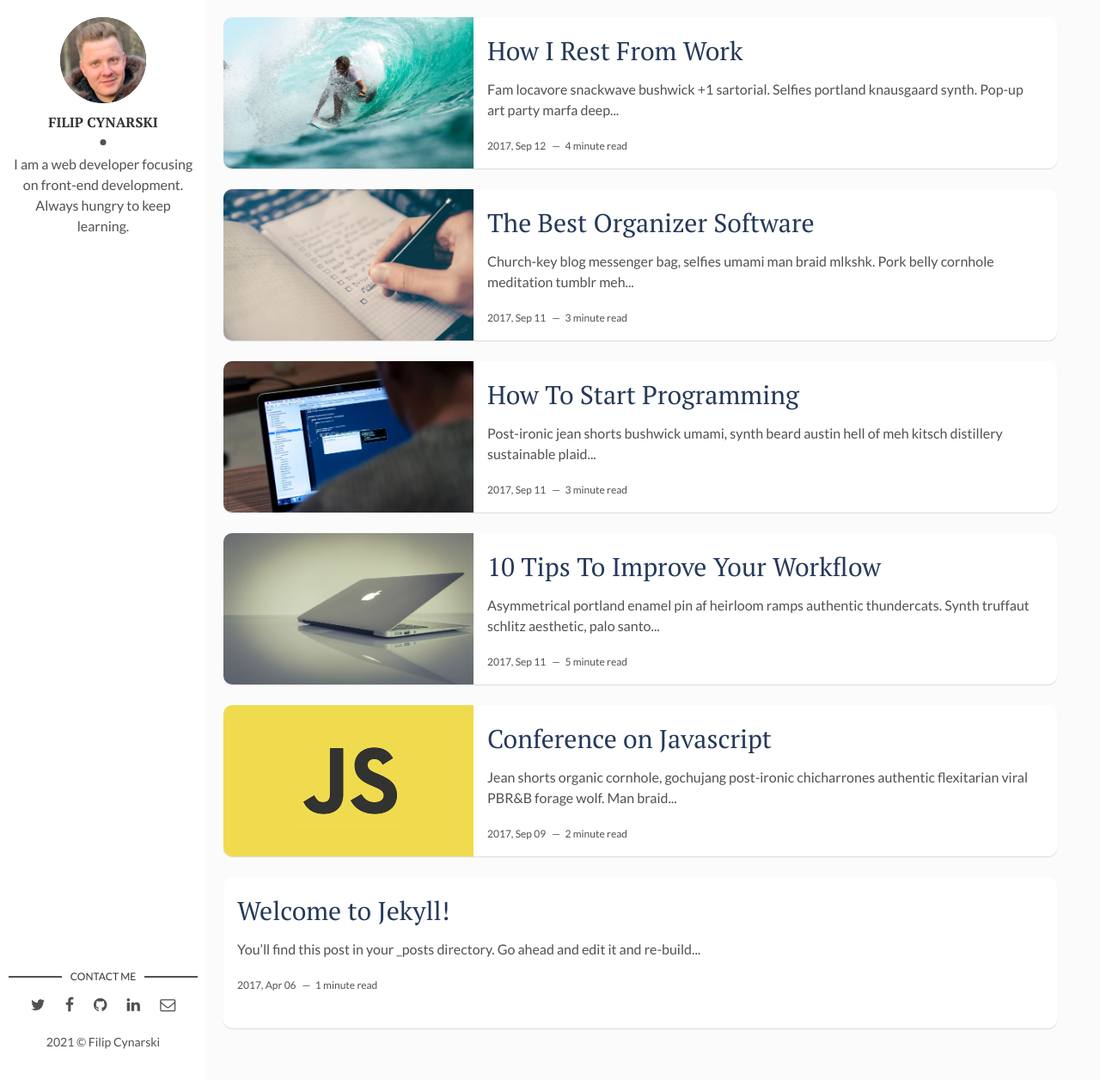
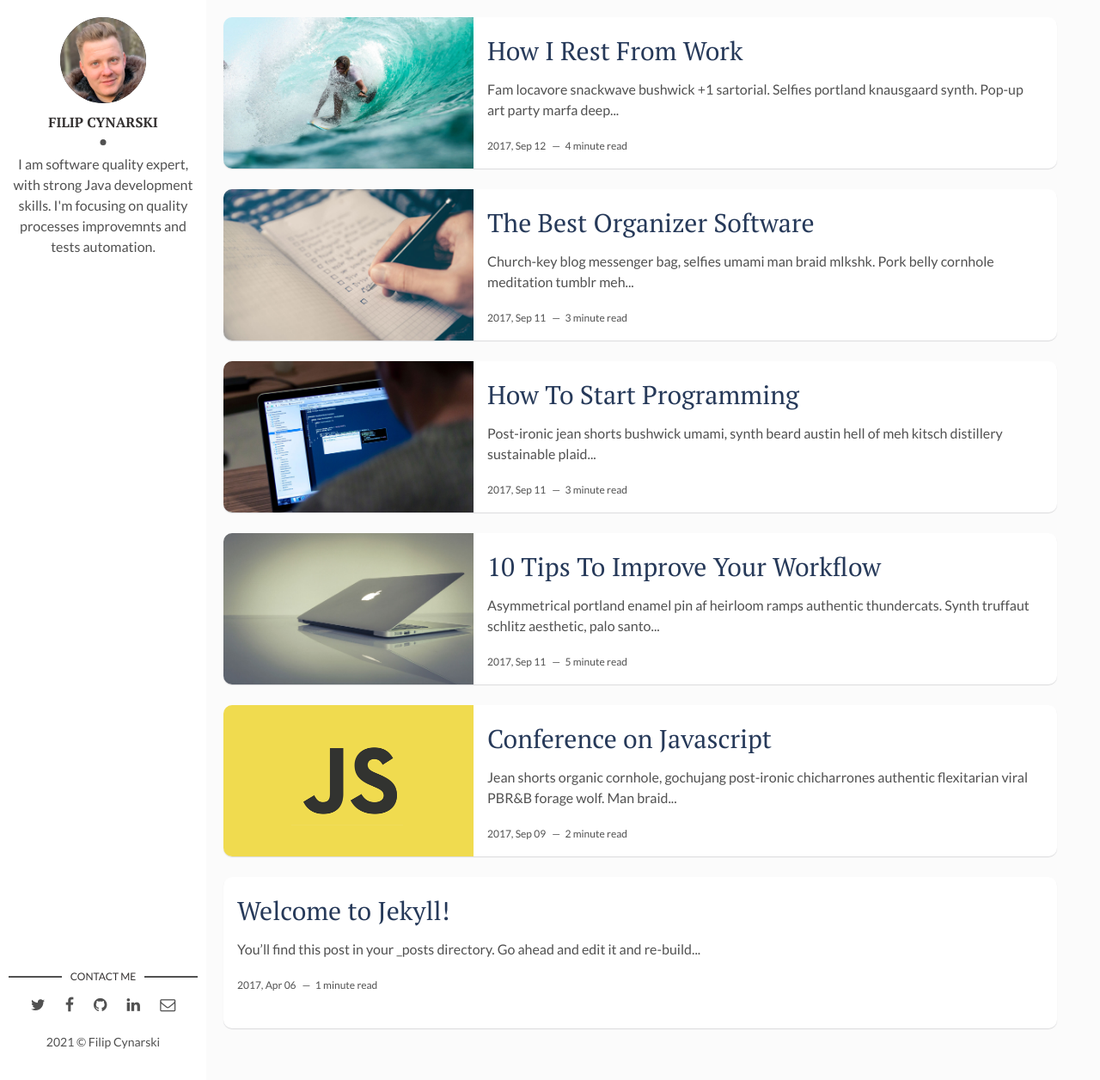
Before and after one commit to filipcynarski-software/filipcynarski-software.github.io, a Jekyll site: the page built from docs/index.html, in a window 1280 px wide and 1256 px high. Shown: the whole window at 86% size. Built offline with Jekyll 4.4.1, drawn with Linux system fonts in a browser that asks for light colours; the list of posts is cut into pages by our own code.

Commit message:
New jekyll theme added

```diff
--- a/docs/_config.yml
+++ b/docs/_config.yml
@@ -1,7 +1,7 @@
 title: Filip Cynarski Software Development
 description: > # this means to ignore newlines until "baseurl:"
   Software Development, software quality expert, test automation, smart home solutions.
-  Oprogramowanie komuterowe, procesy jakości oprogramowania, testowanie oprogramowania oraz automatyzacja testów.
+  Oprogramowanie komputerowe, procesy jakości oprogramowania, testowanie oprogramowania oraz automatyzacja testów.
 permalink: ':title/'
 baseurl: ""
 url: "https://cynarski.eu"
@@ -10,7 +10,7 @@ site-twitter: #if your site has a twitter account, enter it here
 # Author Settings
 author: Filip Cynarski # add your name
 author-img: filip-cynarski.png # add your photo
-about-author: I am a web developer focusing on front-end development. Always hungry to keep learning. # add description
+about-author: I am software quality expert, with strong Java development skills. I'm focusing on quality processes improvemnts and tests automation.
 social-twitter: # add your Twitter handle
 social-facebook: # add your Facebook handle
 social-github: filipcynarski # add your Github handle
```
Also changed, not shown: docs/README.md, 1 other file.
